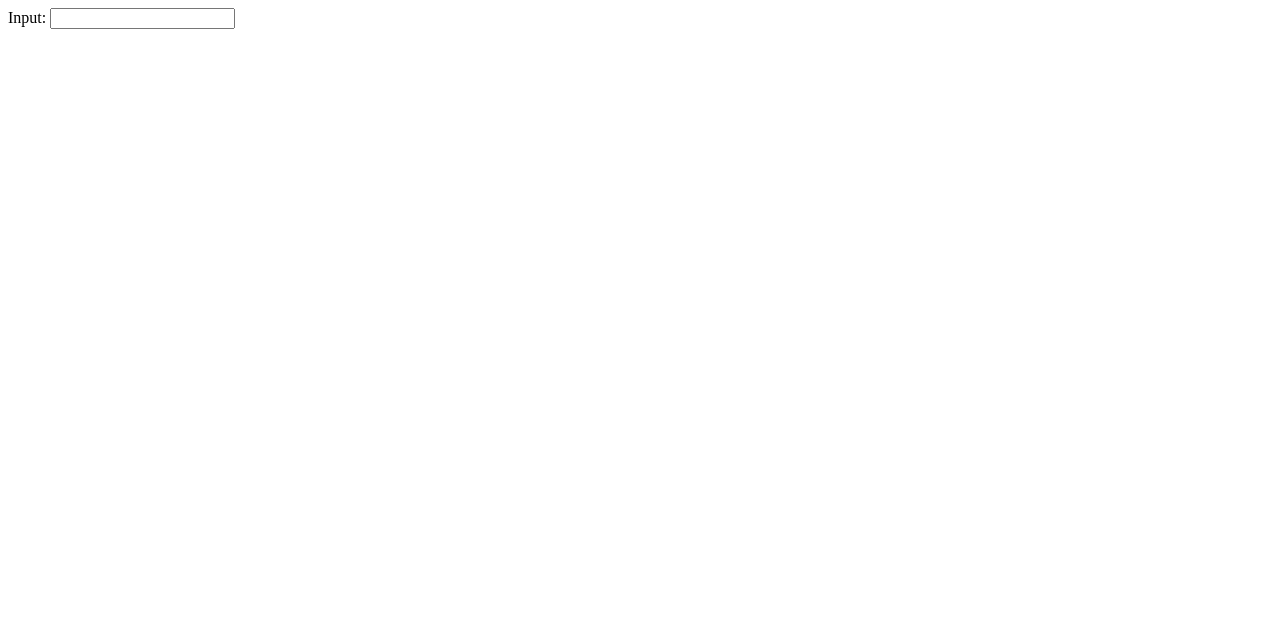
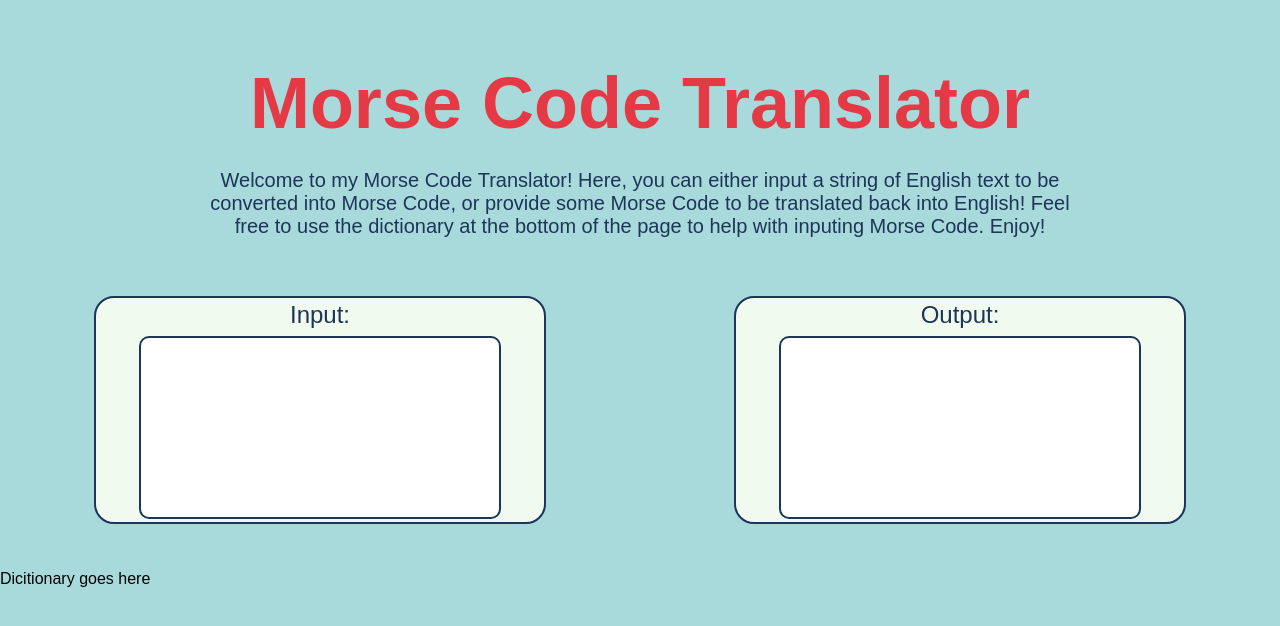
Before and after one commit to Mitch-Hawkins/mitch-morse-translator, a website with bundled scripts: page index.html in a window 1280 px wide. Built offline with nearby package versions, Linux system fonts and the light colour scheme.

Commit message:
Added Styling and improved HTML

```diff
--- /dev/null
+++ b/assets/styles.scss
@@ -0,0 +1,81 @@
+* {
+  padding: 0px;
+  margin: 0px;
+  font-family: Arial, Helvetica, sans-serif;
+}
+
+body {
+  background-color: #a8dadc;
+}
+
+.heading {
+  //   border: 2px solid blue;
+  display: flex;
+  flex-direction: column;
+  justify-content: space-around;
+  align-items: center;
+  text-align: center;
+  height: 25vh;
+  margin-top: 50px;
+  &__header {
+    font-size: 72px;
+    color: #e63946;
+  }
+  &__description {
+    font-size: 20px;
+    width: 70vw;
+    color: #1d3557;
+  }
+}
+
+.container {
+  display: flex;
+  justify-content: space-around;
+  align-items: center;
+  height: 40vh;
+  //   border: 2px solid red;
+  font-size: 24px;
+  &__form {
+    display: flex;
+    justify-content: space-around;
+    flex-direction: column;
+    align-items: center;
+    border: 2px solid #1d3557;
+    background-color: #f1faee;
+    border-radius: 20px;
+    width: 35%;
+    height: 70%;
+    &__label {
+      color: #1d3557;
+    }
+    &__input {
+      width: 80%;
+      height: 80%;
+      font-size: 24px;
+      border-radius: 10px;
+      border: 2px solid #1d3557;
+      resize: none;
+    }
+  }
+  &__results {
+    display: flex;
+    flex-direction: column;
+    border: 2px solid #1d3557;
+    background-color: #f1faee;
+    border-radius: 20px;
+    width: 35%;
+    height: 70%;
+    justify-content: space-around;
+    align-items: center;
+    &__label {
+      color: #1d3557;
+    }
+    &__output {
+      border: 2px solid #1d3557;
+      background-color: white;
+      border-radius: 10px;
+      width: 80%;
+      height: 80%;
+    }
+  }
+}
--- a/dom-functions.js
+++ b/dom-functions.js
@@ -24,9 +24,10 @@ const clearNode = (node) => {
   node.innerHTML = "";
 };
 
-const textInput = document.querySelector("input");
-const resultSection = document.querySelector("section");
-const form = document.querySelector("form");
+const textInput = document.querySelector(".container__form__input");
+const resultSection = document.querySelector(".container__results__output");
+
+const form = document.querySelector(".container__form");
 
 form.addEventListener("input", () => {
   let whichDirection = validateInput(textInput.value);
@@ -51,3 +52,50 @@ form.addEventListener("input", () => {
     createNode(resultSection, "p", morseToEnglishString);
   }
 });
+
+let arrayOfPings = [];
+let currentTime = +new Date();
+let previousTime = currentTime;
+let deltaTime = currentTime - previousTime;
+let hasPingTimedout = true;
+
+button.addEventListener("click", (e) => {
+  e.preventDefault();
+  let key = ping();
+  if (key) {
+    arrayOfPings.push(key);
+  }
+  if (arrayOfPings.length == 4) {
+    let joinedArr = arrayOfPings.join("");
+    textInput.value += joinedArr;
+    arrayOfPings = [];
+  }
+  console.log(key);
+});
+
+function ping() {
+  // if (hasPingTimedout) {
+  //   deltaTime = currentTime - previousTime
+  // }
+
+  currentTime = +new Date();
+  deltaTime = currentTime - previousTime;
+  if (deltaTime <= 400) {
+    previousTime = currentTime;
+    return ".";
+  } else if (deltaTime >= 401 && deltaTime <= 1500) {
+    previousTime = currentTime;
+    return "-";
+  } else if (deltaTime >= 1501 && deltaTime <= 2000) {
+    previousTime = currentTime;
+    return "/";
+    // let joinedArr = arrayOfPings.join("");
+    // textInput.value += joinedArr;
+    // arrayOfPings = [];
+    // previousTime = currentTime;
+    // return " / ";
+  } else {
+    previousTime = currentTime;
+    return;
+  }
+}
--- a/index.html
+++ b/index.html
@@ -5,13 +5,30 @@
     <meta name="viewport" content="width=device-width, initial-scale=1.0" />
     <title>Morse Code Translator</title>
     <script src="./script.js" type="module" defer></script>
+    <link rel="stylesheet" href="./assets/styles.css" />
   </head>
   <body>
-    <form>
-      <label>Input: </label>
-      <input type="text" />
-      <!-- <button>Submit</button> -->
-    </form>
-    <section></section>
+    <section class="heading">
+      <h1 class="heading__header">Morse Code Translator</h1>
+      <p class="heading__description">
+        Welcome to my Morse Code Translator! Here, you can either input a string
+        of English text to be converted into Morse Code, or provide some Morse
+        Code to be translated back into English! Feel free to use the dictionary
+        at the bottom of the page to help with inputing Morse Code. Enjoy!
+      </p>
+    </section>
+    <section class="container">
+      <form class="container__form">
+        <label class="container__form__label">Input: </label>
+        <textarea class="container__form__input"></textarea>
+      </form>
+      <section class="container__results">
+        <label class="container__results__label">Output: </label>
+        <section class="container__results__output"></section>
+      </section>
+    </section>
+    <section class="dictionary">
+      <p>Dicitionary goes here</p>
+    </section>
   </body>
 </html>
```
Also changed, not shown: README.md, assets/styles.css (added).
